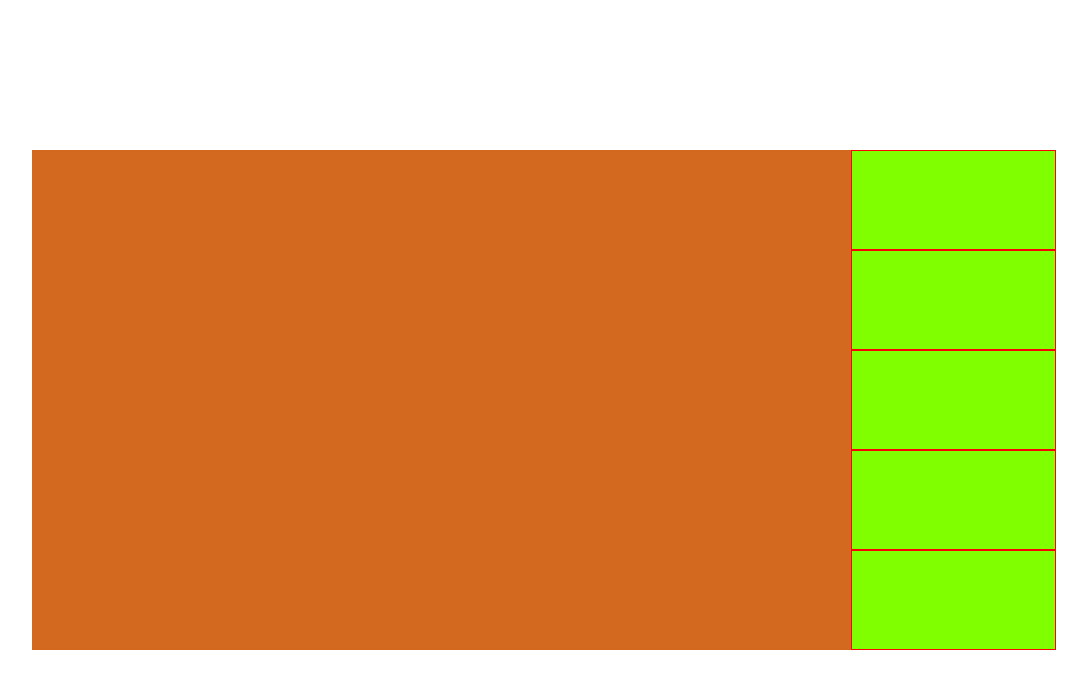
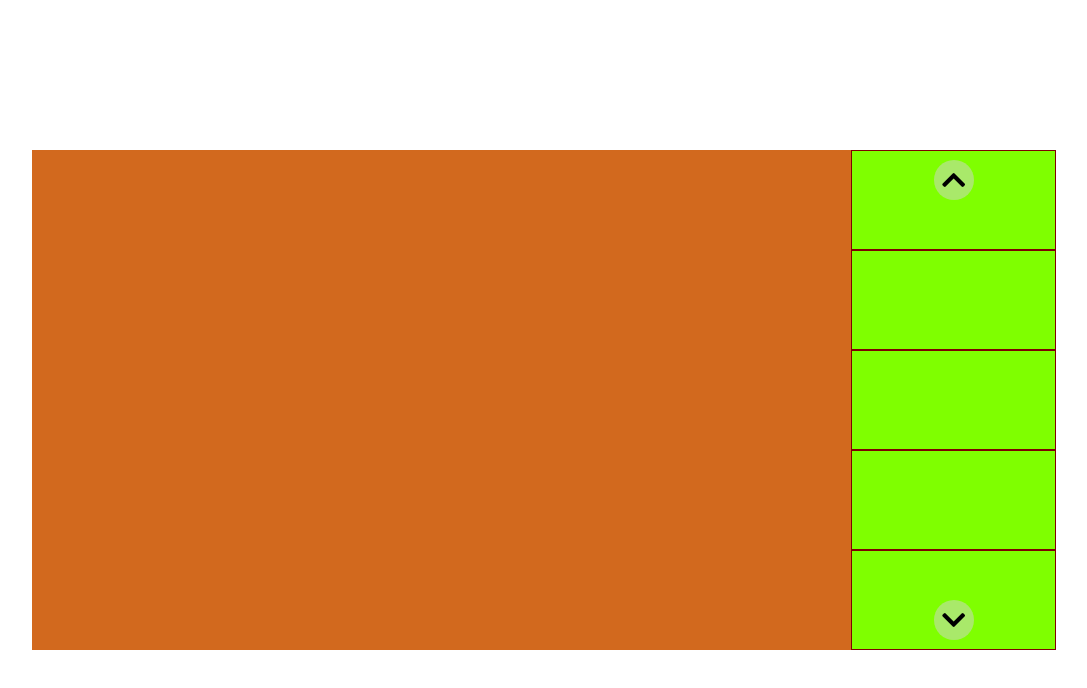
Before and after one commit to federicofrasca796/js-array-carousel, a plain HTML site: page index.html in a window 1280 px wide. Shown: the whole page, without its empty margins (96-1183 px from the left). Drawn offline with Linux system fonts and the light colour scheme.

Commit message:
add buttons and style to thumbnails

```diff
--- a/assets/css/style.css
+++ b/assets/css/style.css
@@ -56,7 +56,27 @@ img{
 .carousel{
     float: left;
     width: 20%;
+    position: relative;
 }
 .thumb_img{
-    /* css here */
+    filter: brightness(0.5);
 }
+.scroll_btn{
+    background: rgba(211, 211, 211, 0.5);
+    border: none;
+    width: 40px;
+    height: 40px;
+    border-radius: 50%;
+    position: absolute;
+}
+#btn_up,
+#btn_down{
+    left: 50%;
+    transform: translateX(-50%);
+}
+#btn_up{
+    top: 10px;
+}
+#btn_down{
+    bottom: 10px;
+}
--- a/index.html
+++ b/index.html
@@ -18,11 +18,20 @@
 
             <!-- Carousel w/ thumbnails -->
             <div class="carousel">
+                <button id="btn_up" class="scroll_btn">
+                    <i class="fas fa-chevron-up fa-2x"></i>
+                </button>
+
+                <!-- Thumbnails  -->
                 <div class="thumb_img"></div>
                 <div class="thumb_img"></div>
                 <div class="thumb_img"></div>
                 <div class="thumb_img"></div>
                 <div class="thumb_img"></div>
+
+                <button id="btn_down" class="scroll_btn">
+                    <i class="fas fa-chevron-down fa-2x"></i>
+                </button>
             </div>
         </div>
     </main>
```
